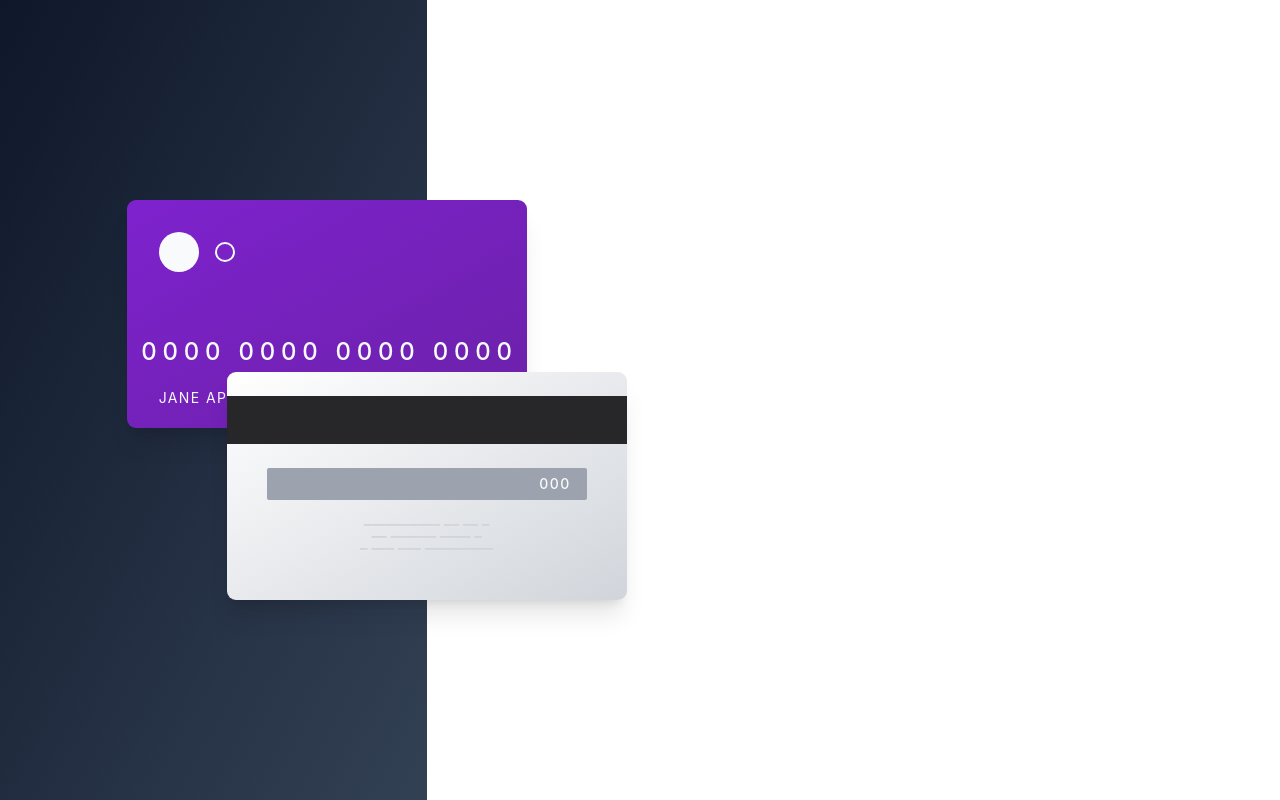
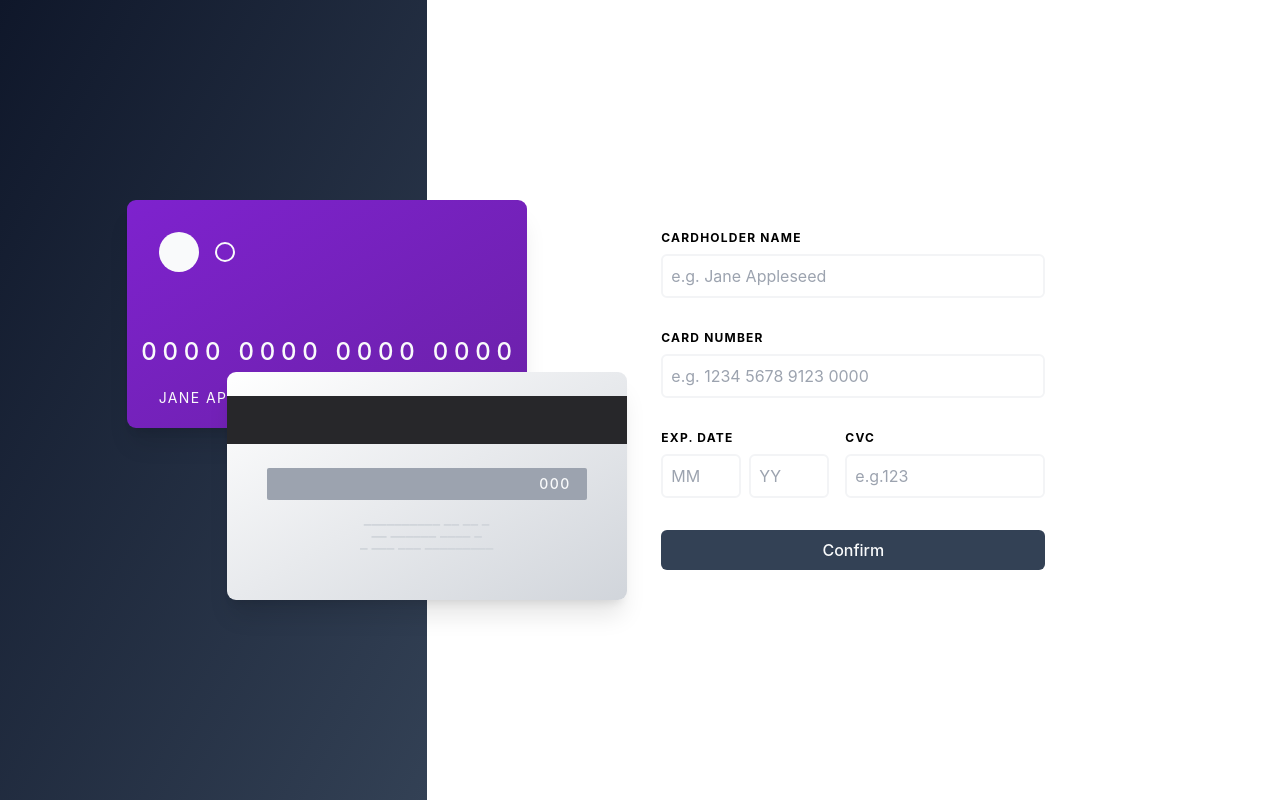
Before and after one commit to vladavoX/interactive_card_details_form, a React (Vite) app: page / in a window 1280 px wide. Built offline with nearby package versions, Linux system fonts and the light colour scheme.

Commit message:
Form looks

```diff
--- /dev/null
+++ b/src/components/Form.tsx
@@ -0,0 +1,67 @@
+const Form = () => {
+  return (
+    <form className='w-96 flex flex-col gap-8'>
+      <div className='flex flex-col gap-2'>
+        <label
+          htmlFor='name'
+          className='font-bold text-xs tracking-widest'
+        >
+          CARDHOLDER NAME
+        </label>
+        <input
+          type='text'
+          placeholder='e.g. Jane Appleseed'
+          className='border-2 border-gray-100 rounded-md px-2 py-2'
+          required
+        />
+      </div>
+      <div className='flex flex-col gap-2'>
+        <label
+          className='font-bold text-xs tracking-widest'
+          htmlFor='number'
+        >
+          CARD NUMBER
+        </label>
+        <input
+          type='text'
+          placeholder='e.g. 1234 5678 9123 0000'
+          className='border-2 border-gray-100 rounded-md px-2 py-2'
+          required
+        />
+      </div>
+      <div className='flex w-full gap-4'>
+        <div className='flex flex-col gap-2'>
+          <label className='font-bold text-xs tracking-widest'>EXP. DATE</label>
+          <div className='flex gap-2'>
+            <input
+              type='text'
+              placeholder='MM'
+              className='border-2 border-gray-100 rounded-md px-2 py-2 w-20'
+              required
+            />
+            <input
+              type='text'
+              placeholder='YY'
+              className='border-2 border-gray-100 rounded-md px-2 py-2 w-20'
+              required
+            />
+          </div>
+        </div>
+        <div className='flex flex-col gap-2'>
+          <label className='font-bold text-xs tracking-widest'>CVC</label>
+          <input
+            type='text'
+            placeholder='e.g.123'
+            className='border-2 border-gray-100 rounded-md px-2 py-2 w-full'
+            required
+          />
+        </div>
+      </div>
+      <button className='w-full bg-slate-700 py-2 text-gray-50 rounded-md font-medium'>
+        Confirm
+      </button>
+    </form>
+  )
+}
+
+export default Form
--- a/src/components/RIghtSide.tsx
+++ b/src/components/RIghtSide.tsx
@@ -1,5 +1,11 @@
+import Form from './Form'
+
 const RIghtSide = () => {
-  return <div className='w-full'>RIghtSide</div>
+  return (
+    <div className='w-full flex justify-center items-center'>
+      <Form />
+    </div>
+  )
 }
 
 export default RIghtSide
```
